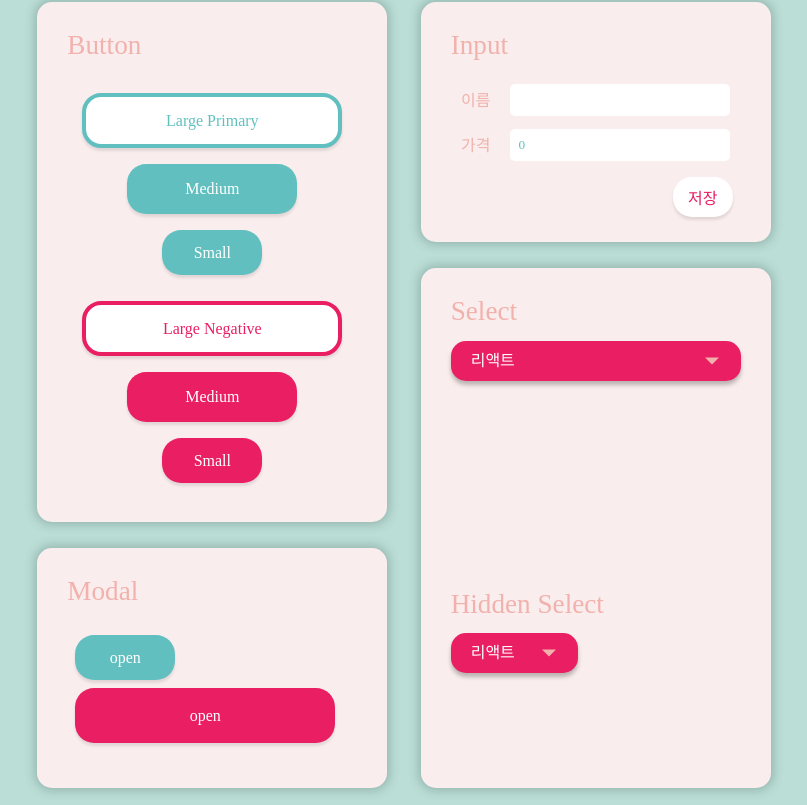
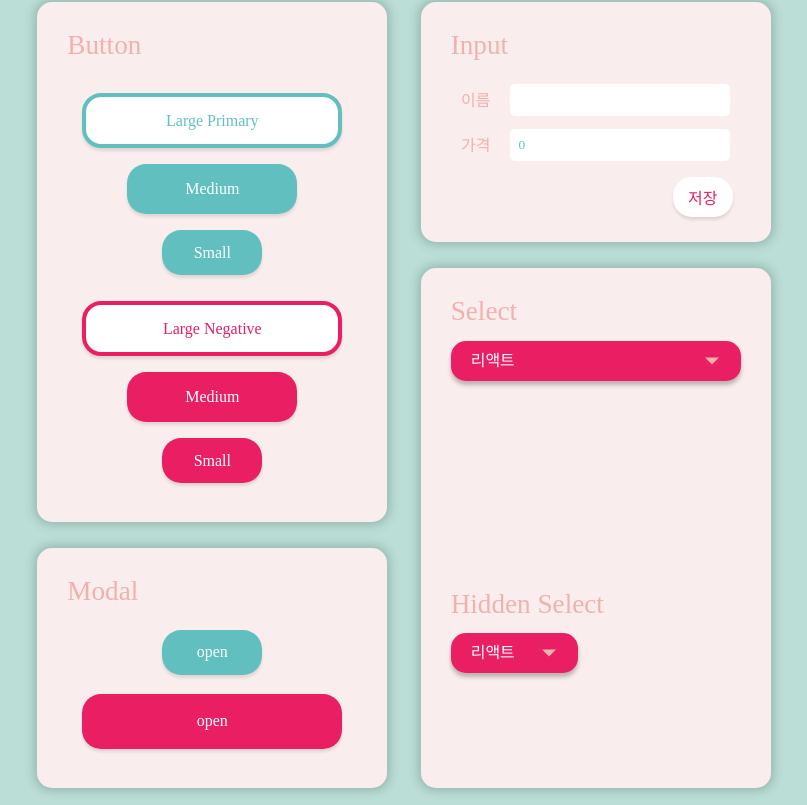
Before and after one commit to zidoopal/hh99-react-ui-comp-lv3, a React (Create React App) app: page / in a window 1280 px wide. Shown: the part 638-1443 px from the top of the page, without its empty margins (236-1043 px from the left). Built offline with nearby package versions, Linux system fonts and the light colour scheme; a web font is replaced by a local one.

Commit message:
LeftSide js 파일 수정

```diff
--- a/src/Layout/LeftSide/index.js
+++ b/src/Layout/LeftSide/index.js
@@ -1,16 +1,33 @@
 import React from 'react';
 import Button from '../../components/Button/index';
-import Modal from '../../components/Modal/index';
 import { LeftSideContainer, TransitionDiv } from './styles';
+import { StyledBtn } from '../../components/Button/styles';
+import { ModalContainer } from '../../components/Modal/styles';
 
-const LeftSide = () => {
+const ModalBtn = ({ size, theme, onClick }) => (
+  <StyledBtn size={size} theme={theme} onClick={onClick} className="modal-btn">
+    open
+  </StyledBtn>
+);
+
+const LeftSide = ({ toggleSmallModal, toggleLargeModal }) => {
   return (
     <LeftSideContainer>
       <TransitionDiv>
         <Button />
       </TransitionDiv>
+
       <TransitionDiv>
-        <Modal />
+        <ModalContainer>
+          <h2>Modal</h2>
+          <ModalBtn size="small" theme="type1" onClick={toggleSmallModal}>
+            open
+          </ModalBtn>
+
+          <ModalBtn size="large" theme="type2" onClick={toggleLargeModal}>
+            open
+          </ModalBtn>
+        </ModalContainer>
       </TransitionDiv>
     </LeftSideContainer>
   );
```
